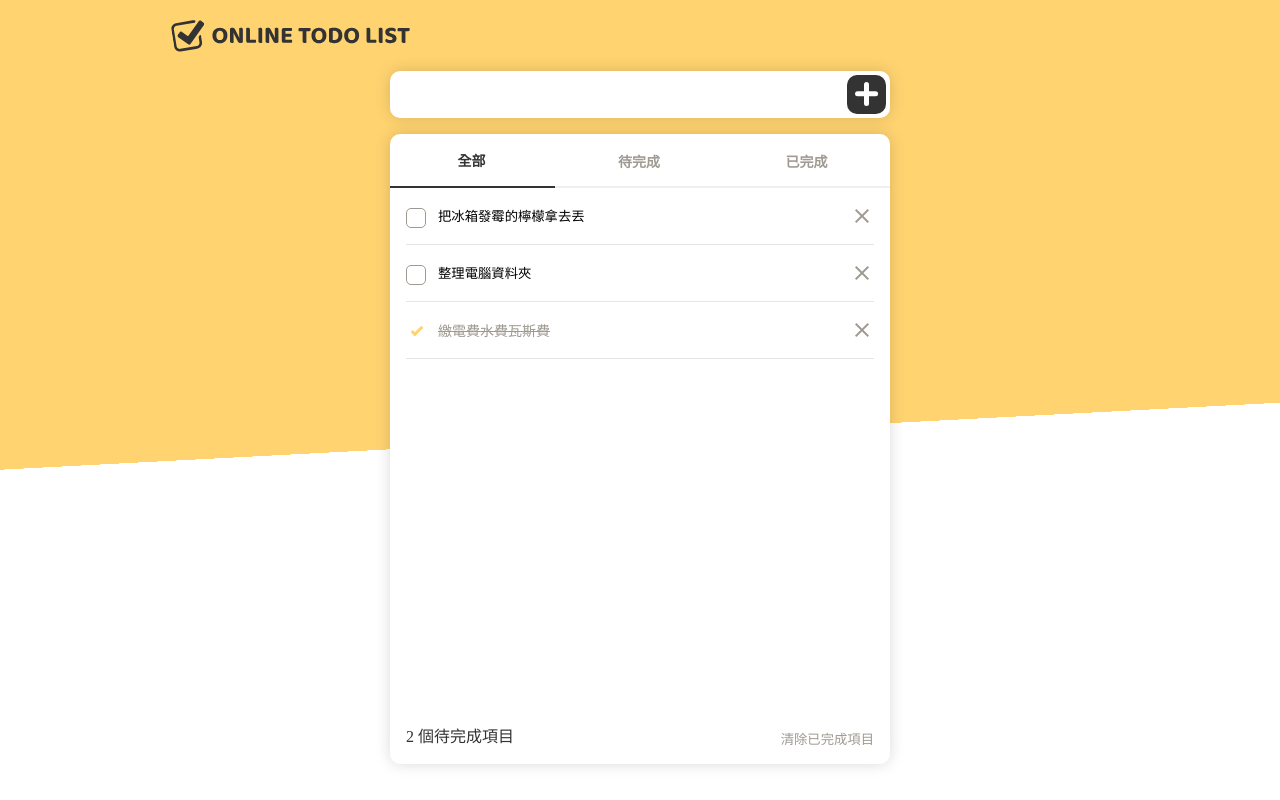
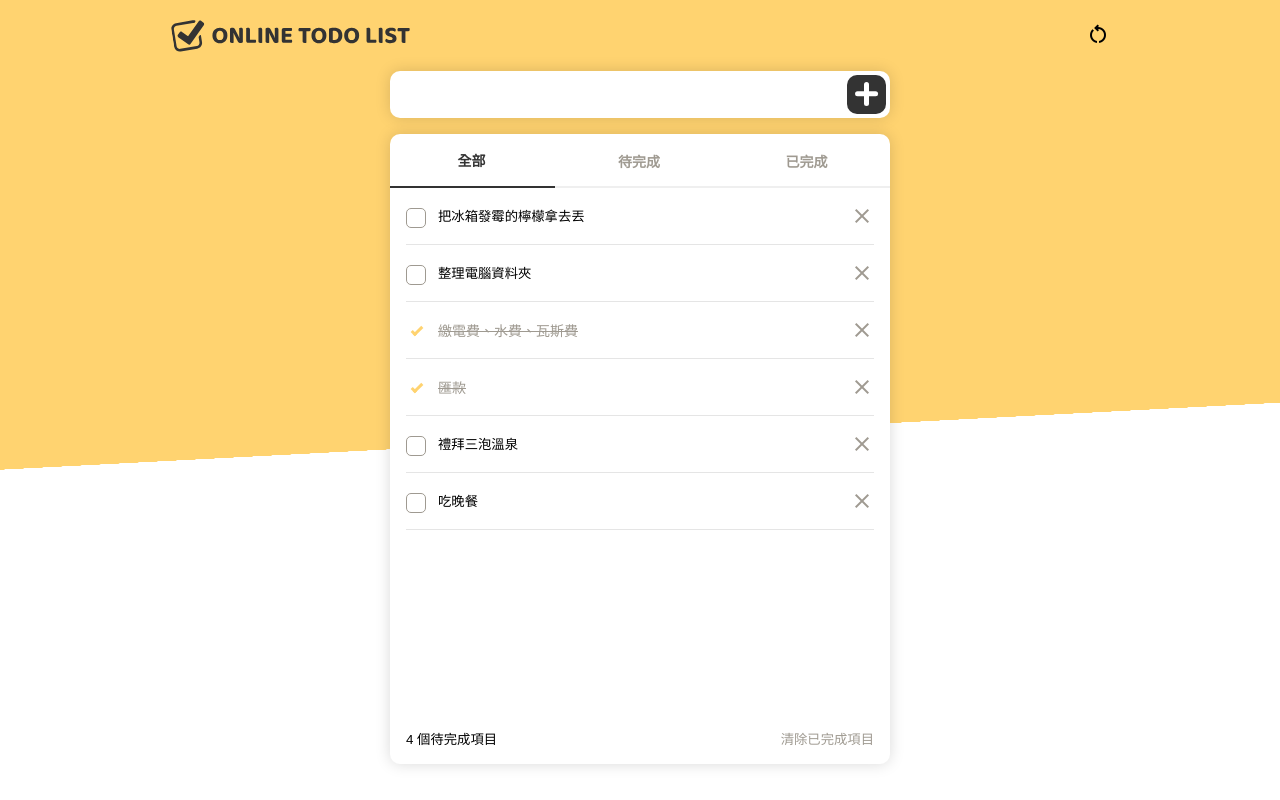
Before and after one commit to study-hex/react-todolist-newbie, a React (Vite) app: page / in a window 1280 px wide. Built offline with nearby package versions, Linux system fonts and the light colour scheme; the HTML template or start-up script is replaced by a standard one.

Commit message:
refactor: Add reset ,onKeyDown, footer link

```diff
--- a/src/App.jsx
+++ b/src/App.jsx
@@ -43,6 +43,9 @@ const Container = styled.div`
 `;
 
 const Navbar = styled.nav`
+  display: flex;
+  justify-content: space-between;
+  align-items: center;
   padding-top: 16px;
   padding-bottom: 16px;
 `;
@@ -156,7 +159,7 @@ const ButtonAddTodo = styled.button`
   height: 39px;
   border-radius: 10px;
   background-color: #333333;
-  transition: border 0.3s linear;
+  transition: border 0.1s linear;
 
   &::before,
   &::after {
@@ -303,6 +306,13 @@ function App() {
     setIsClickTab(type);
   };
 
+  const handleResetData = () => {
+    localStorage.removeItem('todoData');
+
+    setTodoData([...initData]);
+    setFilterData([...initData]);
+  };
+
   useEffect(() => {
     if (!getStoredData().length) {
       updateStoredData([...initData]);
@@ -341,6 +351,10 @@ function App() {
             <a href="#">
               <h1 className="h1-logo">TODOLIST</h1>
             </a>
+
+            <button type="button" onClick={handleResetData}>
+              <span className="material-symbols-outlined">restart_alt</span>
+            </button>
           </Navbar>
 
           <Main>
@@ -351,6 +365,14 @@ function App() {
                 id="newTodo"
                 value={newTodo}
                 onChange={(e) => handleAddInputChange(e)}
+                onKeyDown={(e) => {
+                  if (e.key === 'Enter') {
+                    return handleAddTodo();
+                  }
+                  if (e.key === 'Escape') {
+                    return setNewTodo('');
+                  }
+                }}
                 // disabled={isClickTab !== 'ALL'}
               />
 
@@ -456,9 +478,9 @@ function App() {
               </CardBody>
 
               <CardFooter>
-                <p>
+                <button type="button" onClick={() => handleTabClick('TODO')}>
                   <span>{haveTodoLength}</span> 個待完成項目
-                </p>
+                </button>
 
                 <ButtonClearTodo onClick={handleClearTodo}>
                   清除已完成項目
--- a/src/data/data.js
+++ b/src/data/data.js
@@ -12,10 +12,28 @@ const data = [
     "status": false
   },
   {
-    "content": "繳電費水費瓦斯費",
+    "content": "繳電費、水費、瓦斯費",
     "createTime": 1693646289,
     "id": "-NdKArVkimP6xuBu0Orp",
     "status": true
+  },
+  {
+    "content": "匯款",
+    "createTime": 1693716847,
+    "id": "-NdOO0o09g-tYDgClF57",
+    "status": true
+  },
+  {
+    "content": "禮拜三泡溫泉",
+    "createTime": 1693716853,
+    "id": "-NdOO2Ctst2Uu9Tv55Ix",
+    "status": false
+  },
+  {
+    "content": "吃晚餐",
+    "createTime": 1693716861,
+    "id": "-NdOO48tH9k6AitVnN1D",
+    "status": false
   }
 ]
 
```
